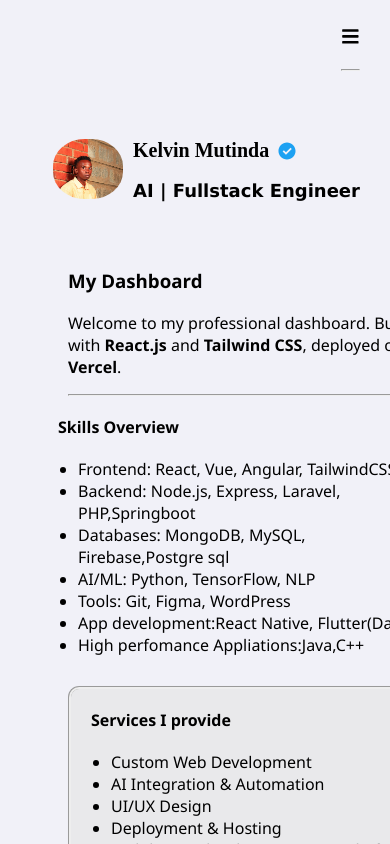
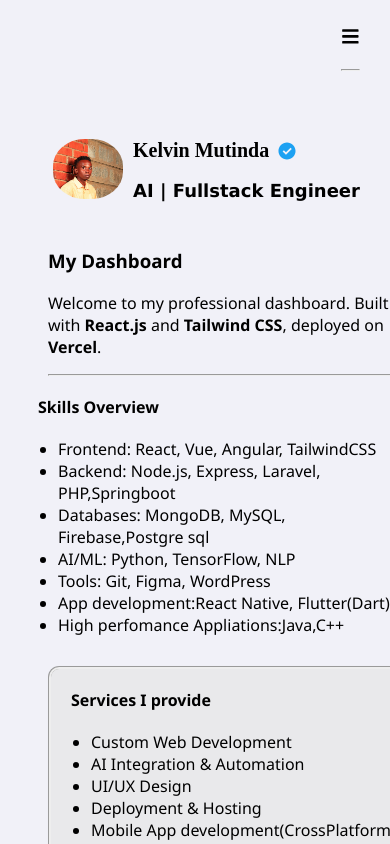
Before and after one commit to mwendwamutinda24/my-portfolio, a React (Vite) app: page /Dashboard in a window 390 px wide. Shown: the top 844 px of the page. Built offline with nearby package versions, Linux system fonts and the light colour scheme.

Commit message:
Update App.css

```diff
--- a/src/App.css
+++ b/src/App.css
@@ -1270,6 +1270,9 @@ margin-left:30px;
     width: 80%;
     margin: 10px auto;
   }
+  .dashboard{
+    margin:10px;
+  }
 }
 
 
```
